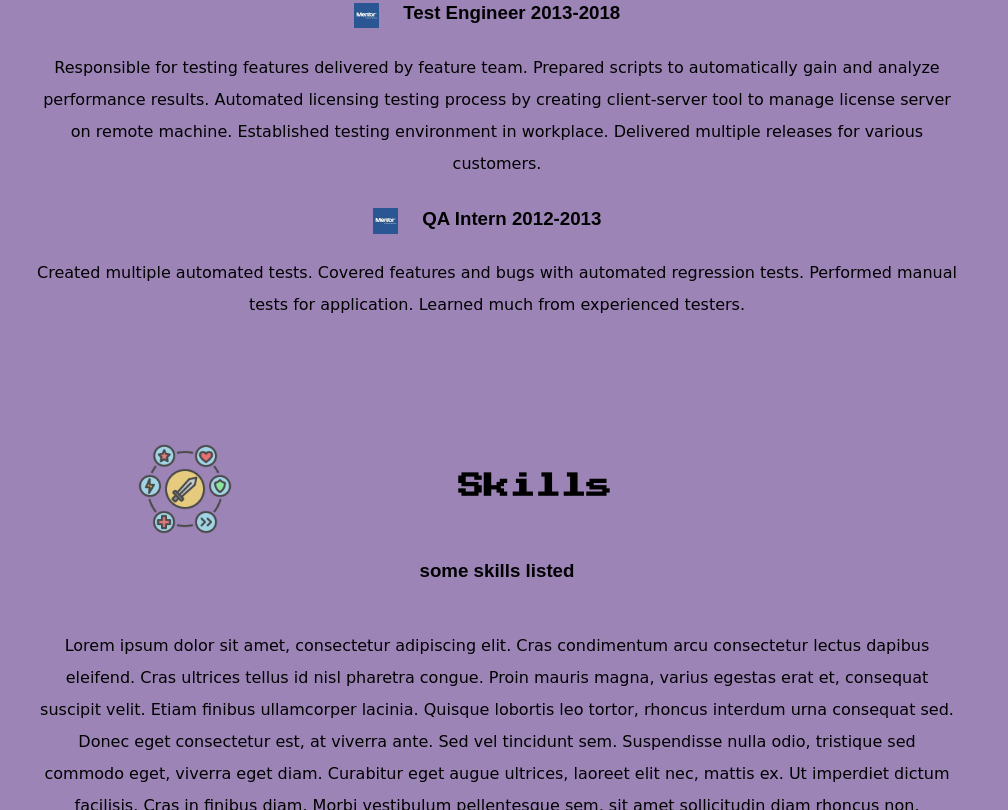
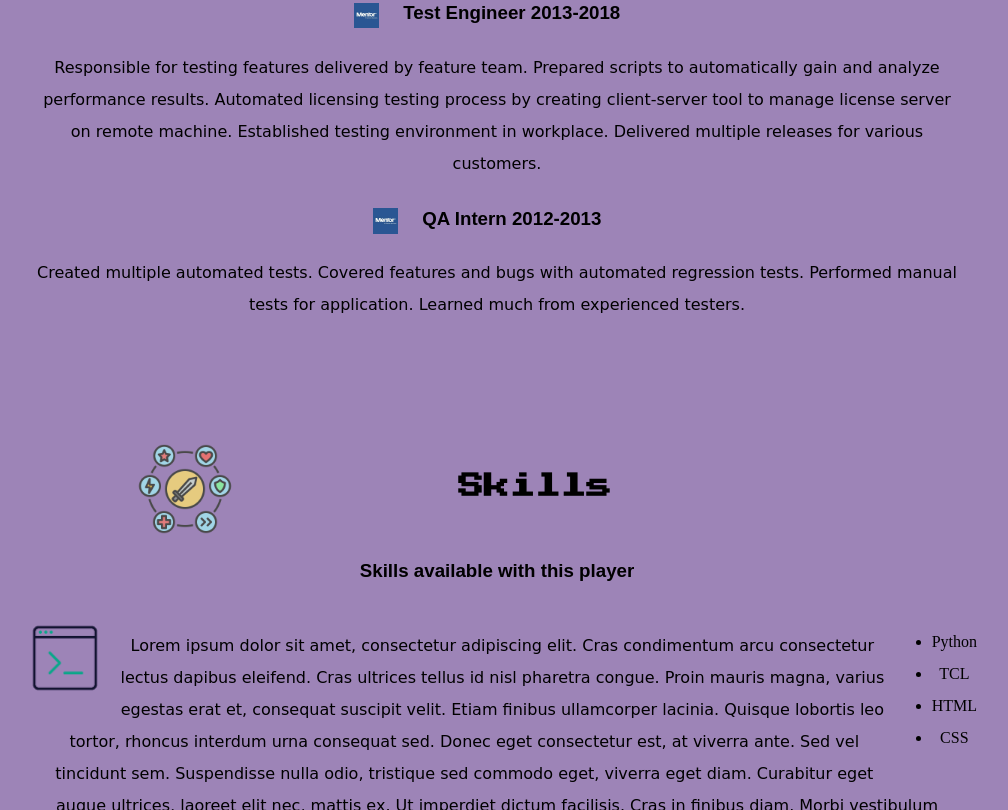
Before and after one commit to mgoszcz/my-site, a plain HTML site: page index.html in a window 1280 px wide. Shown: the part 1858-2668 px from the top of the page, without its empty margins (143-1151 px from the left). Drawn offline with Linux system fonts and the light colour scheme; a web font is replaced by a local one.

Commit message:
Adding skills

```diff
--- a/css/style.css
+++ b/css/style.css
@@ -35,6 +35,7 @@ hr {
     height: 10px;
     background-image:url("../images/line-neon.gif");
 }
+
 
 .main-header {
     color: #FFE59D;
@@ -117,8 +118,16 @@ hr {
 
 .experience-header {
     display: inline;
-    text-align: left;
-    margin-left: 0;
+}
+
+.skill-icon {
+    width: min(7.5vmax, 200px);
+    float: left;
+    vertical-align: middle;
+}
+
+.skills-list {
+    float: right;
 }
 
 .bottom-container {
--- a/index.html
+++ b/index.html
@@ -79,7 +79,18 @@
             <img class="header-icon" src="images/skill.png">
             <h1 class="header-text">Skills</h1>
         </div>
-        <h3>some skills listed</h3>
+        <h3>Skills available with this player</h3>
+        <div class="skills-row">
+            <img class="skill-icon" src="images/1326-command-window-line-outline.gif">
+            <div class="skills-list">
+                <ul>
+                    <li>Python</li>
+                    <li>TCL</li>
+                    <li>HTML</li>
+                    <li>CSS</li>
+                </ul>
+            </div>
+        </div>
         <p>Lorem ipsum dolor sit amet, consectetur adipiscing elit. Cras condimentum arcu consectetur lectus dapibus eleifend. Cras ultrices tellus id nisl pharetra congue. Proin mauris magna, varius egestas erat et, consequat suscipit velit. Etiam finibus ullamcorper lacinia. Quisque lobortis leo tortor, rhoncus interdum urna consequat sed. Donec eget consectetur est, at viverra ante. Sed vel tincidunt sem. Suspendisse nulla odio, tristique sed commodo eget, viverra eget diam. Curabitur eget augue ultrices, laoreet elit nec, mattis ex. Ut imperdiet dictum facilisis. Cras in finibus diam. Morbi vestibulum pellentesque sem, sit amet sollicitudin diam rhoncus non. Curabitur consectetur eros dolor, at rutrum sapien tempus sed.</p>
     </div>
     <div class="my-hobbies">
```
Also changed, not shown: images/1325-code-fork-outline.gif (added), images/1326-command-window-line-outline.gif (added).
